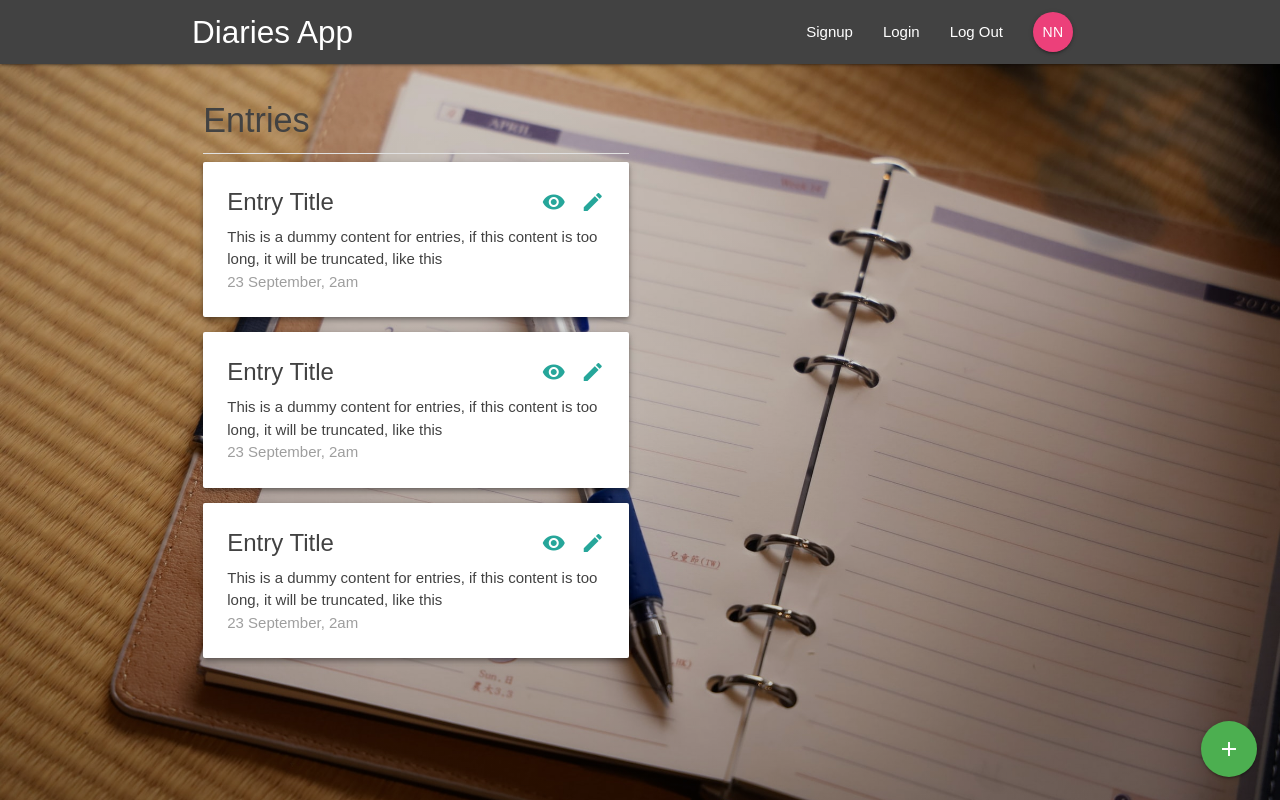
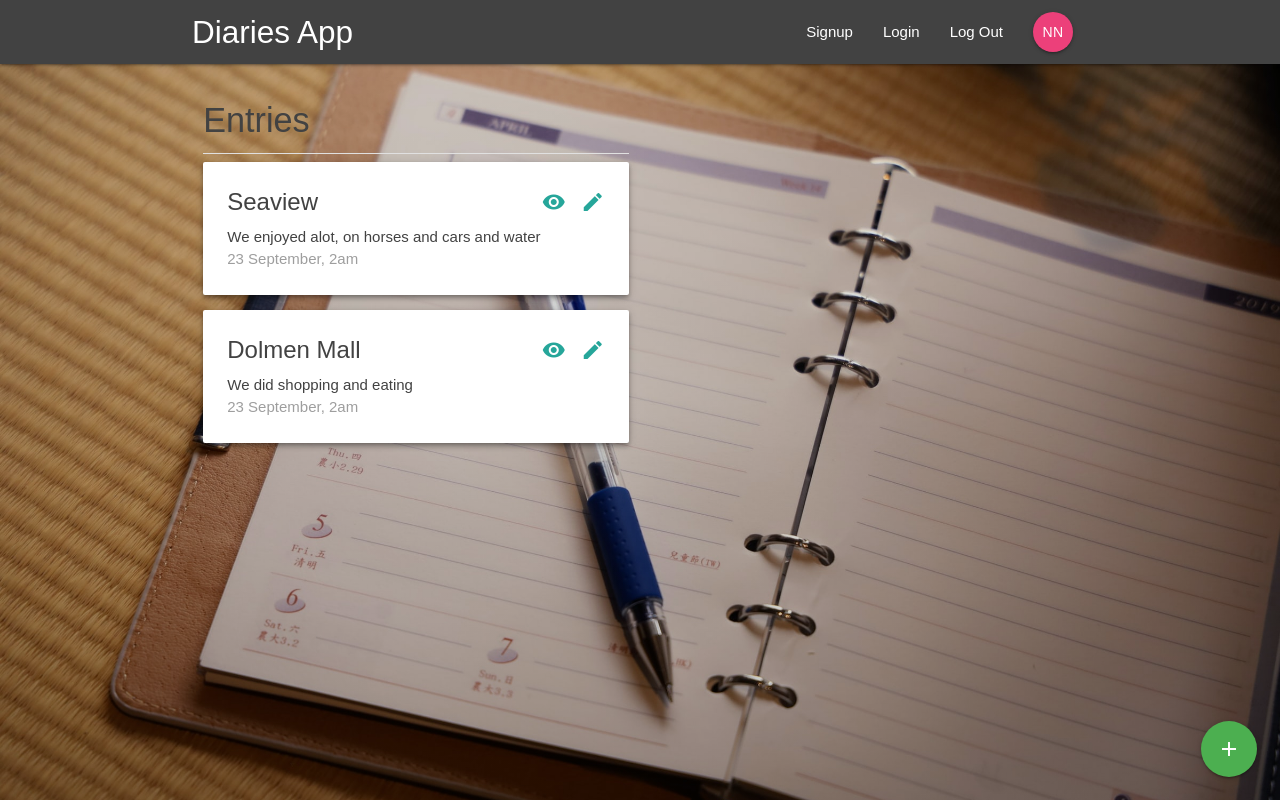
Before and after one commit to developer-junaid/Diaries-Manager-App, a React (Create React App) app: page /diary/1 in a window 1280 px wide. Built offline with nearby package versions, Linux system fonts and the light colour scheme.

Commit message:
Shown Entries Dummy Data
NEXT: ViewEntry and EditEntry

```diff
--- a/src/App.js
+++ b/src/App.js
@@ -4,7 +4,6 @@ import Dashboard from "./components/dashboard/Dashboard";
 import Navbar from "./components/layout/Navbar";
 import DiaryDetails from "./components/diaries/DiaryDetails";
 import EntryDetails from "./components/entries/EntryDetails";
-
 import SignIn from "./components/auth/SignIn";
 import SignUp from "./components/auth/SignUp";
 import CreateDiary from "./components/diaries/CreateDiary";
@@ -18,7 +17,6 @@ function App() {
         <Route exact path="/" component={Dashboard} />
         <Route exact path="/diary/:id" component={DiaryDetails} />
         <Route path="/diary/:id/:id" component={EntryDetails} />
-
         <Route path="/signin" component={SignIn} />
         <Route path="/signup" component={SignUp} />
         <Route path="/create" component={CreateDiary} />
--- a/src/components/diaries/DiariesList.js
+++ b/src/components/diaries/DiariesList.js
@@ -11,9 +11,11 @@ const DiariesList = ({ diaries }) => {
       <div className="divider"></div>
 
       {diaries &&
-        diaries.map((diary) => {
-          return <DiarySummary key={diary.id} diary={diary} />;
-        })}
+        diaries.map((diary) => (
+          <Link key={diary.id} to={"/diary/" + diary.id}>
+            <DiarySummary key={diary.id} diary={diary} />
+          </Link>
+        ))}
       <div className="fixed-action-btn">
         <Link
           title="create new diary"
--- a/src/components/diaries/DiaryDetails.js
+++ b/src/components/diaries/DiaryDetails.js
@@ -1,19 +1,35 @@
 import React from "react";
 import EntriesList from "./../entries/EntriesList";
+import { connect } from "react-redux";
 
 //Project Details
 const DiaryDetails = (props) => {
   const id = props.match.params.id; // Get diary ID
+  const { diaries } = props;
+  let entries = [];
+  diaries.map((diary) => {
+    // Store this diarie's entries
+    if (id === diary.id) {
+      entries = diary.entries;
+    }
+  });
 
   return (
     <div className="dashboard container">
       <div className="row">
         <div className="col s12 m6">
-          <EntriesList id={id} />
+          <EntriesList id={id} entries={entries} />
         </div>
       </div>
     </div>
   );
 };
 
-export default DiaryDetails;
+// Map State to props
+const mapStateToProps = (state) => {
+  return {
+    diaries: state.diary.diaries,
+  };
+};
+
+export default connect(mapStateToProps)(DiaryDetails);
--- a/src/components/entries/EntriesList.js
+++ b/src/components/entries/EntriesList.js
@@ -2,16 +2,17 @@ import React from "react";
 import EntrySummary from "./EntrySummary";
 import { Link } from "react-router-dom";
 
-const EntriesList = ({ id }) => {
+const EntriesList = ({ id, entries }) => {
   return (
     <div className="project-list section">
       <h4 className="card-title" style={{ color: "#424242" }}>
         Entries
       </h4>
       <div className="divider"></div>
-      <EntrySummary />
-      <EntrySummary />
-      <EntrySummary />
+
+      {entries &&
+        entries.map((entry) => <EntrySummary key={entry.id} entry={entry} />)}
+
       <div className="fixed-action-btn">
         <Link
           title="create new entry"
--- a/src/components/entries/EntrySummary.js
+++ b/src/components/entries/EntrySummary.js
@@ -1,28 +1,28 @@
 import React from "react";
 
-const EntrySummary = () => {
+const EntrySummary = ({ entry }) => {
+  const title = entry.title;
+  const content = entry.content;
+
   return (
     <div className="card hoverable z-depth-2 entry-summary">
       <div className="card-content grey-text text-darken-3">
         <div className="card-title">
-          Entry Title
-          <a href="#!" title="edit" class="secondary-content">
-            <i class="material-icons">create</i>
+          {title}
+          <a href="#!" title="edit" className="secondary-content">
+            <i className="material-icons">create</i>
           </a>
           <a
             href="#!"
             style={{ margin: "0 1rem" }}
             title="view"
-            class="secondary-content"
+            className="secondary-content"
           >
-            <i class="material-icons">visibility</i>
+            <i className="material-icons">visibility</i>
           </a>
         </div>
 
-        <p>
-          This is a dummy content for entries, if this content is too long, it
-          will be truncated, like this
-        </p>
+        <p>{content}</p>
 
         <p className="grey-text">23 September, 2am</p>
       </div>
```
